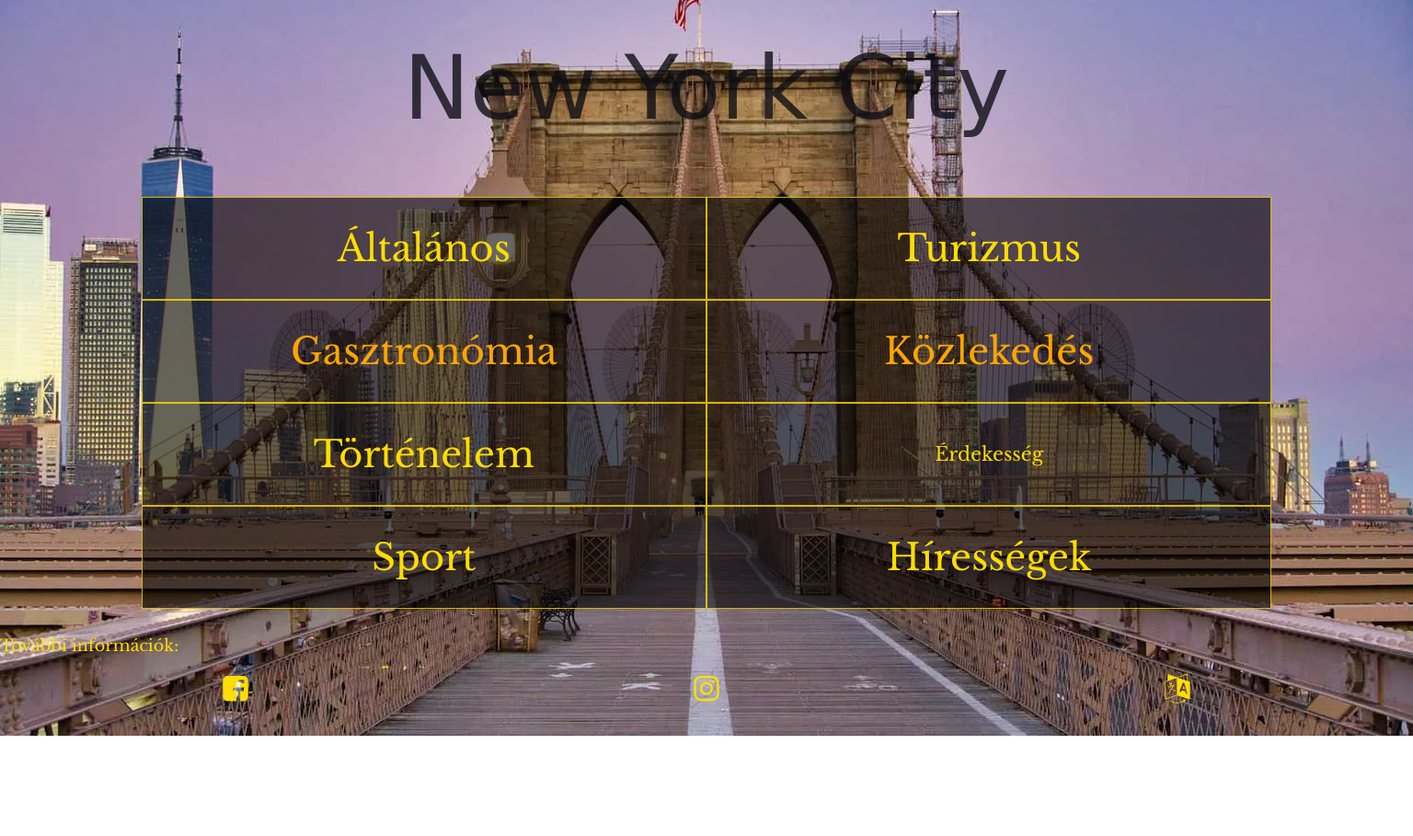
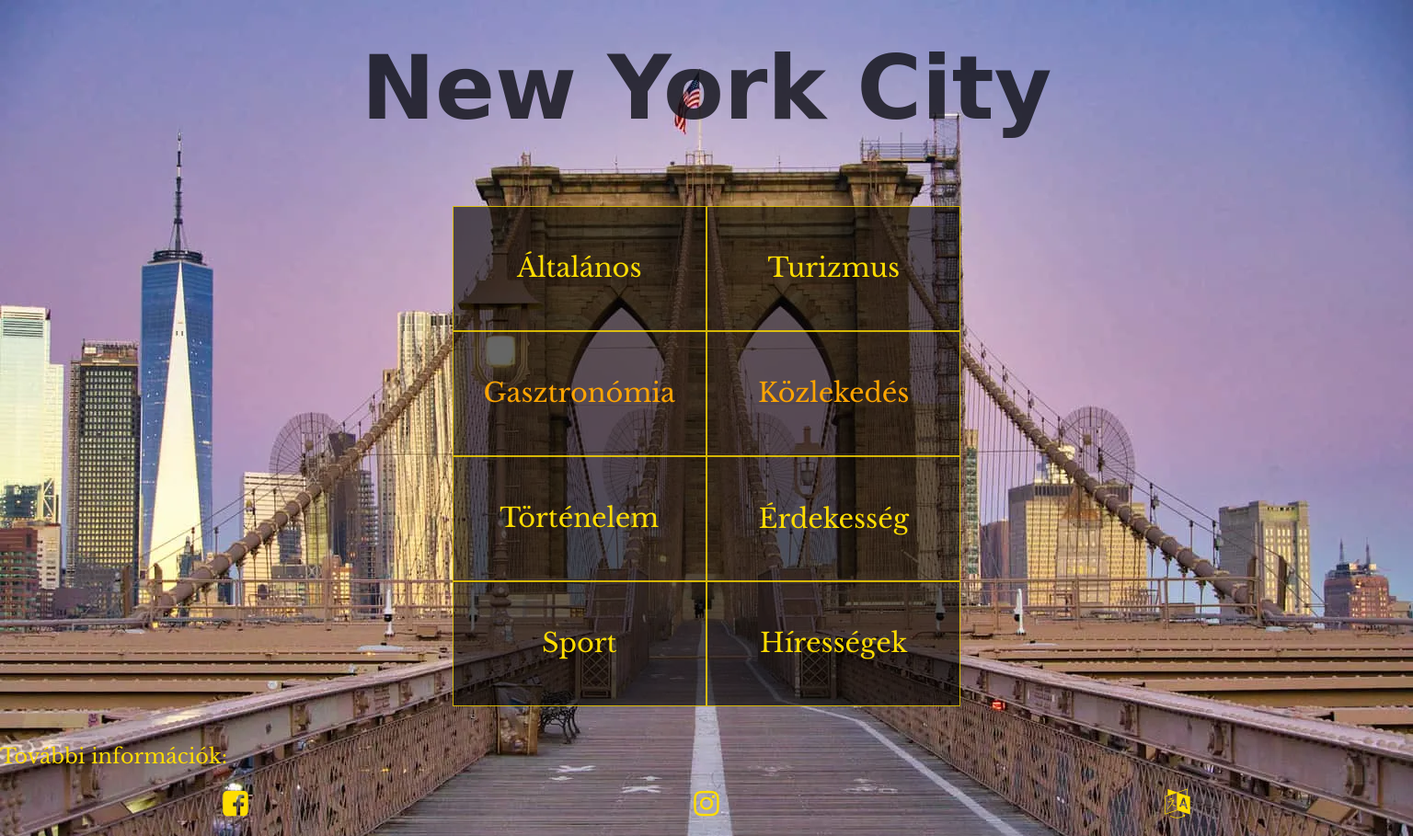
Before and after one commit to Barbi0303/New-York, a plain HTML site: page index.html in a window 1536 px wide. Shown: the whole page at 92% size. Before the commit the page ends 800 px from the top, so only its background shows below. Drawn offline with nearby package versions, Linux system fonts and the light colour scheme; a web font is replaced by a local one.

Commit message:
main page responsive

```diff
--- a/layout_index.css
+++ b/layout_index.css
@@ -63,11 +63,39 @@
 @media (min-width: 768px) {
 
   .menu-link {
-    font-size: 2.5rem;
+    font-size: 1.8rem;
   }
+
 
   h1 {
     font-size: 6rem;
+    font-weight: 600;
   }
 
 }
+
+@media (min-width: 1440px) {
+
+  .container {
+  grid-gap:              2em;
+  grid-auto-rows:        minmax(4em, auto);
+
+}
+
+
+  .sections {
+    grid-template-columns: repeat(2, 18%);
+    grid-template-rows: repeat(4, 8.5em);
+  }
+
+
+  .menu-link {
+    font-size: 1.8em;
+  }
+
+
+  h3 {
+    font-size: 1.4em;
+  }
+
+}
--- a/popup.css
+++ b/popup.css
@@ -19,6 +19,8 @@
  overflow:         auto;
  background-color: blue;
 }
+
+
 
 /*------------------------------------*\
   POPUP FRAME STYLES
@@ -44,7 +46,7 @@
 
 .popup-content {
   font-family:    'Noto Sans', sans-serif;
-  font-size: 1.2rem;
+  font-size:      1.2rem;
   text-align:     center;
   vertical-align: middle;
   line-height:    1.95rem;
@@ -59,7 +61,6 @@
 .close {
 
   display:        inline-block;
-  vertical-align: middle;
   border-radius:  30px;
   margin:         .20rem;
   font-size:      1rem;
@@ -89,3 +90,27 @@
 button:hover {
   color: red;
 }
+
+
+
+
+/*------------------------------------*\
+  MEDIA QUERY
+\*------------------------------------*/
+
+
+@media (min-width: 768px) {
+
+  .open {
+    font-size: 2.6em;
+  }
+
+  .open {
+    font-size: 1.8em;
+  }
+
+  .popup-content {
+  font-size:      1.4rem;
+}
+
+}
```
